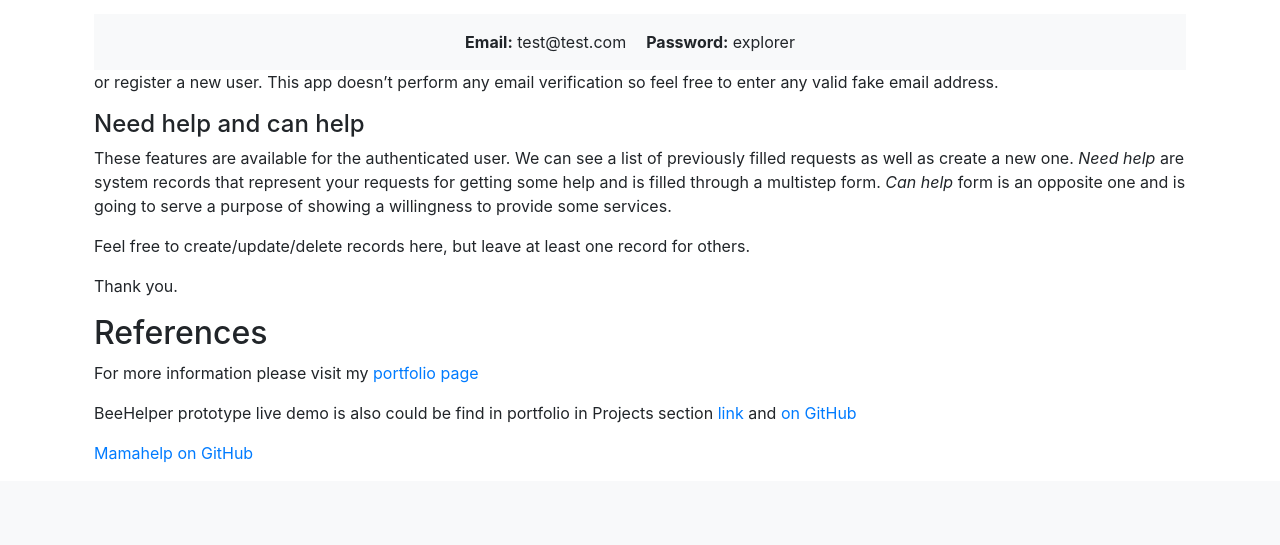
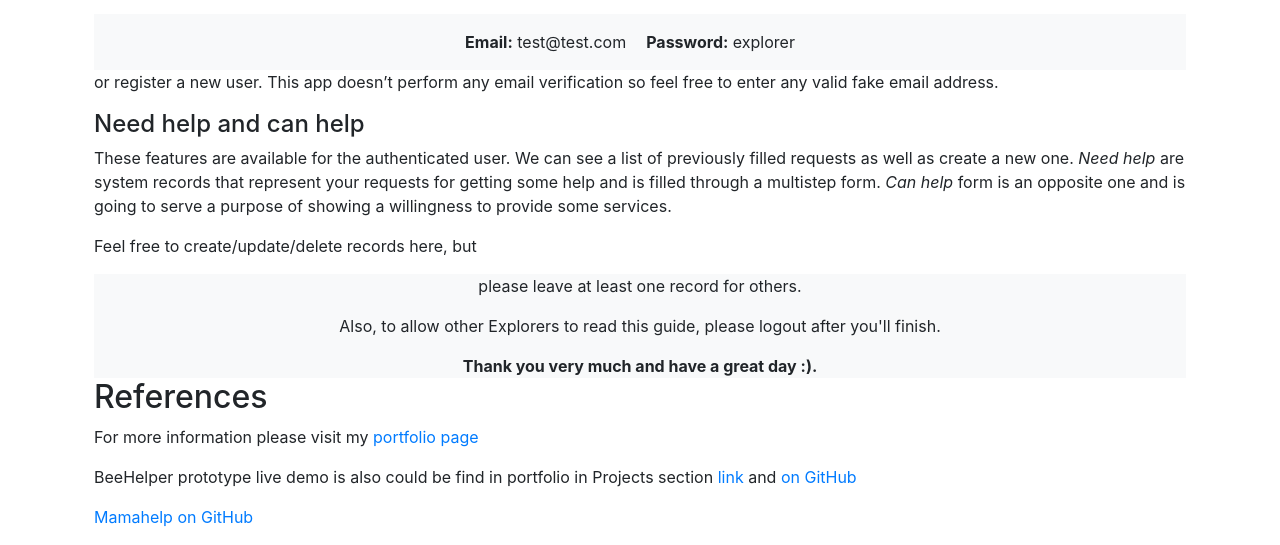
Before and after one commit to Evgeny-Ivanov/mamahelp, a Django app: page / in a window 1280 px wide. Shown: the part 436-981 px from the top of the page. Before the commit the page ends 898 px from the top, so only its background shows below. Run offline with Django 3.2, Linux system fonts and the light colour scheme; some libraries are stand-ins or nearby versions.

Commit message:
edit description

```diff
--- a/mh_app/templates/mh_app/home.html
+++ b/mh_app/templates/mh_app/home.html
@@ -44,8 +44,14 @@
                 help and is filled through a multistep form. <em>Can help</em> form is an opposite one and is going to
                 serve a
                 purpose of showing a willingness to provide some services.
-            <p>Feel free to create/update/delete records here, but leave at least one record for others.</p>
-            <p>Thank you.</p>
+
+            <p>Feel free to create/update/delete records here, but</p>
+            <div class="bg-light text-center">
+                <p>please leave at least one record for others.</p>
+                <p>Also, to allow other Explorers to read this guide, please logout after you'll finish.</p>
+                <b>Thank you very much and have a great day :).</b>
+            </div>
+
             <h2>References</h2>
             <p>For more information please visit my <a href="http://yuliapi.github.io/">portfolio page</a></p>
             <p>BeeHelper prototype live demo is also could be find in portfolio in Projects section <a
```
